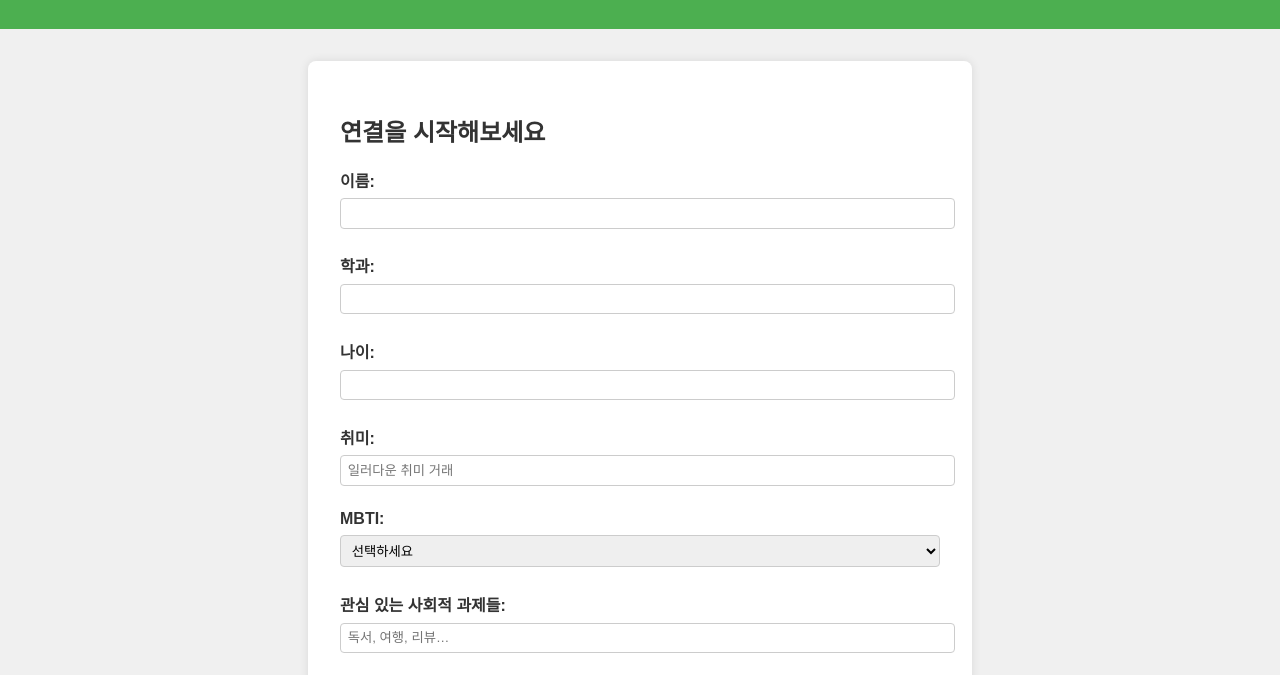
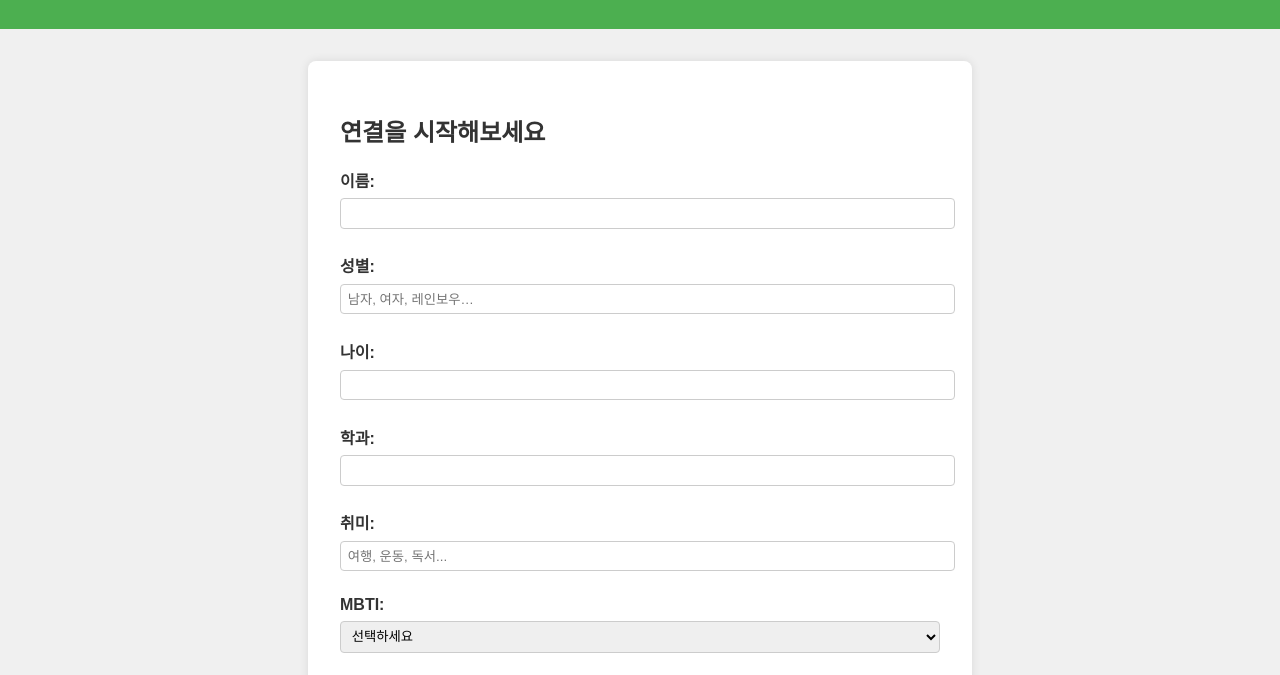
Before and after one commit to songpafoden/friend-finder, a plain HTML site: page index.html in a window 1280 px wide. Shown: the part 105-780 px from the top of the page. Drawn offline with Linux system fonts and the light colour scheme; a script that the page names is missing.

Commit message:
Update index.html

```diff
--- a/index.html
+++ b/index.html
@@ -18,16 +18,24 @@
             <h2>연결을 시작해보세요</h2>
             <form id="friendForm">
                 <label for="name">이름:</label>
-                <input type="text" id="name" name="name" required><br><br>
+                <input type="text" id="name" name="name" required>
+                <br><br>
+
+
+                <label for="interests">성별:</label>
+                <input type="text" id="interests" name="interests" placeholder="남자, 여자, 레인보우…">
+                <br><br>
+
+                <label for="age">나이:</label>
+                <input type="number" id="age" name="age" required>
+                <br><br>
 
                 <label for="department">학과:</label>
-                <input type="text" id="department" name="department" required><br><br>
-
-                <label for="age">나이:</label>
-                <input type="number" id="age" name="age" required><br><br>
+                <input type="text" id="department" name="department" required>
+                <br><br>
 
                 <label for="hobbies">취미:</label>
-                <input type="text" id="hobbies" name="hobbies" placeholder="일러다운 취미 거래">
+                <input type="text" id="hobbies" name="hobbies" placeholder="여행, 운동, 독서...">
                 <br><br>
 
                 <label for="mbti">MBTI:</label>
@@ -52,11 +60,9 @@
                 </select>
                 <br><br>
 
-                <label for="interests">관심 있는 사회적 과제들:</label>
-                <input type="text" id="interests" name="interests" placeholder="독서, 여행, 리뷰…">
-                <br><br>
 
                 <button type="button" id="findFriendBtn">친구찾기</button>
+                <br><br>
             </form>
         </section>
 
```
